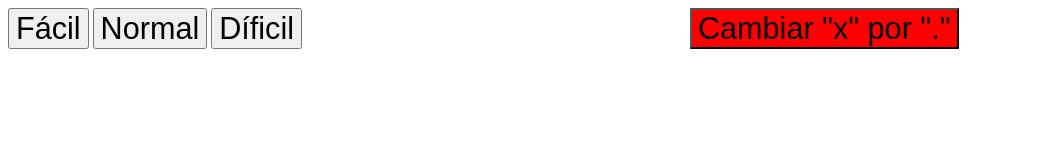
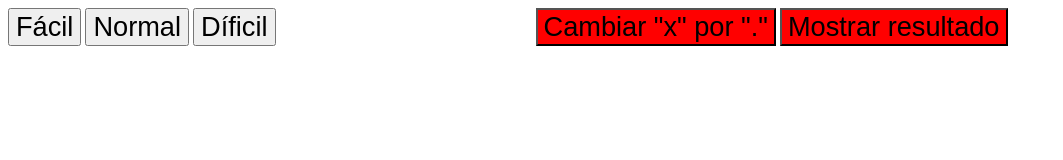
Before and after one commit to Mauricio123A/Operaciones-Combinadas, a plain HTML site: page index.html in a window 1280 px wide. Shown: the whole page, without its empty margins (0-1063 px from the left). Drawn offline with Linux system fonts and the light colour scheme.

Commit message:
Update index.html

```diff
--- a/index.html
+++ b/index.html
@@ -6,10 +6,11 @@
     <title>Operaciones Combinadas</title>
 </head>
 <body>
-    <button style="font-size: calc(2vw + 5px);" type="button" onclick="BotonFacil()">Fácil</button>
-    <button style="font-size: calc(2vw + 5px);"type="button" onclick="BotonNormal()">Normal</button>
-    <button style="font-size: calc(2vw + 5px);" type="button" onclick="BotonDificil()">Díficil</button>
-    <button style="margin-left: 30vw; background-color: red; font-size: calc(2vw + 5px);" id="multi" type="button" onclick="BotonMultiplicacion()">Cambiar "x" por "."</button><br><br>
+    <button style="font-size: calc(1.5vw + 8px);" type="button" onclick="BotonFacil()">Fácil</button>
+    <button style="font-size: calc(1.5vw + 8px);"type="button" onclick="BotonNormal()">Normal</button>
+    <button style="font-size: calc(1.5vw + 8px);" type="button" onclick="BotonDificil()">Díficil</button>
+    <button style="margin-left: 20vw; background-color: red; font-size: calc(1.5vw + 8px);" id="multi" type="button" onclick="BotonMultiplicacion()">Cambiar "x" por "."</button>
+    <button style="background-color: red; font-size: calc(1.5vw + 8px);" id="res" type="button" onclick="BotonResultado()">Mostrar resultado</button><br><br>
     <span style="font-size: 5vw;" id="texto"></span>
     <script src="js.js"></script>
 </body>
```
